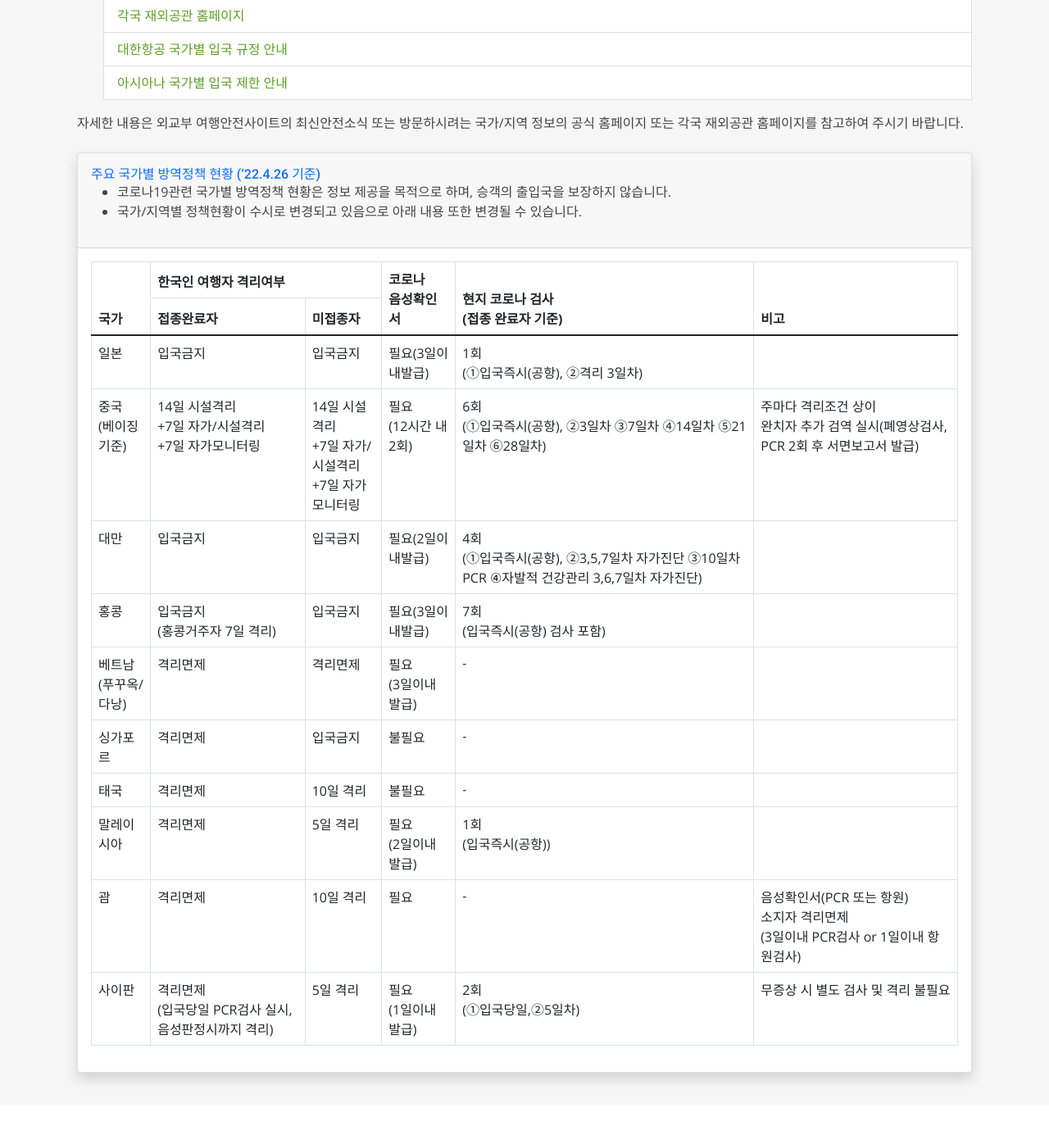
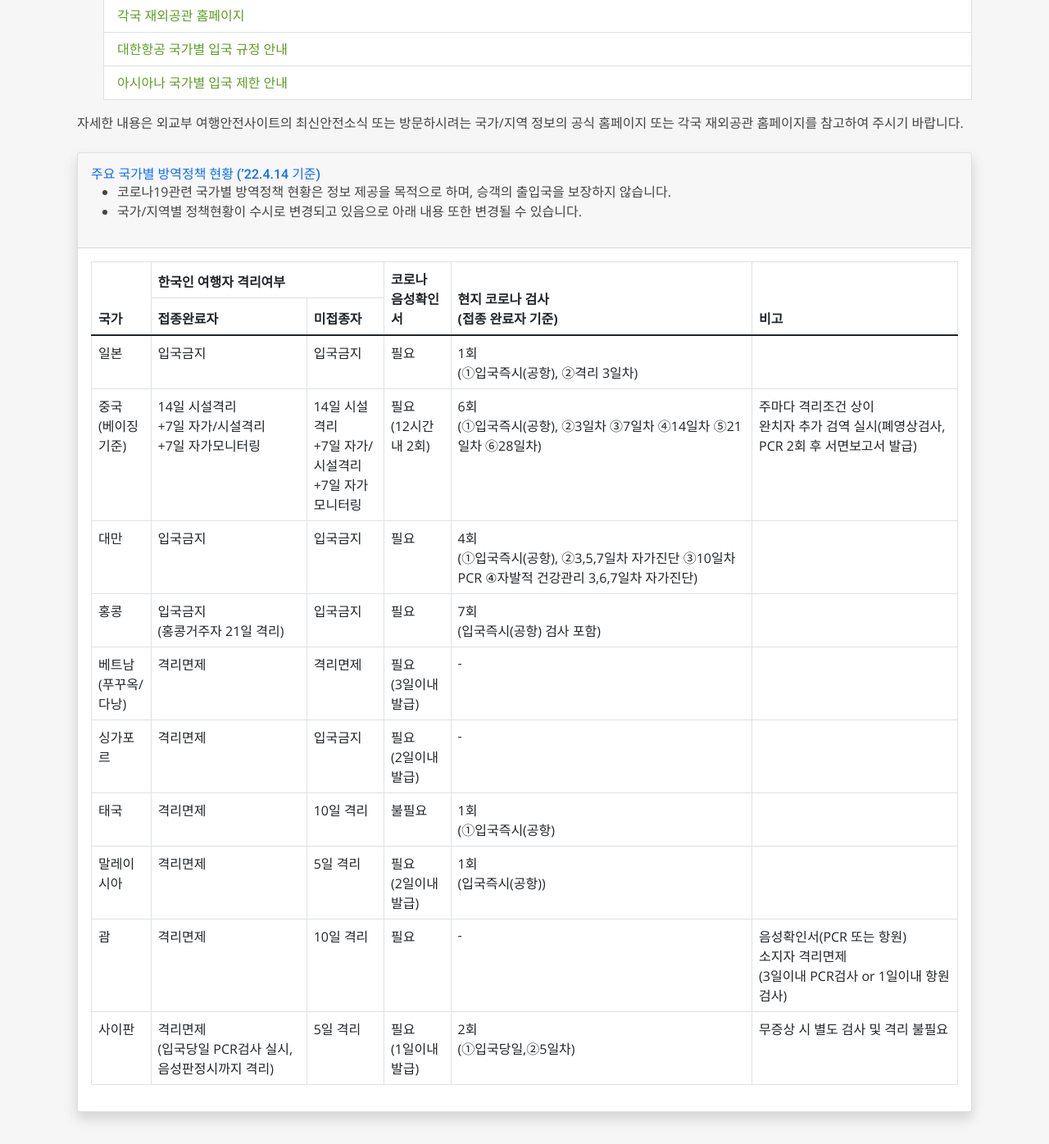
Before and after one commit to soyeonJeonDEV/Cloudme, a Django app: page /table in a window 1280 px wide. Shown: the part 228-1624 px from the top of the page at 82% size. Before the commit the page ends 1555 px from the top, so only its background shows below. Run offline with Django 3.2, Linux system fonts and the light colour scheme; some libraries are stand-ins or nearby versions.

Commit message:
modify table

```diff
--- a/django/templates/table/table.html
+++ b/django/templates/table/table.html
@@ -35,7 +35,7 @@
                     <!-- DataTales Example -->
                     <div class="card shadow mb-4">
                         <div class="card-header py-3">
-                            <h6 class="m-0 font-weight-bold text-primary">주요 국가별 방역정책 현황 (’22.4.26 기준)</h6>
+                            <h6 class="m-0 font-weight-bold text-primary">주요 국가별 방역정책 현황 (’22.4.14 기준)</h6>
                             <ul >
                                 <li>코로나19관련 국가별 방역정책 현황은 정보 제공을 목적으로 하며, 승객의 출입국을 보장하지 않습니다.</li>
                                 <li>국가/지역별 정책현황이 수시로 변경되고 있음으로 아래 내용 또한 변경될 수 있습니다.</li>
@@ -62,7 +62,7 @@
                                             <td>일본</td>
                                             <td>입국금지</td>
                                             <td>입국금지</td>
-                                            <td>필요(3일이내발급)</td>
+                                            <td>필요</td>
                                             <td>1회<br>(①입국즉시(공항), ②격리 3일차)</td>
                                             <td></td>
                                         </tr>
@@ -80,15 +80,15 @@
                                             <td>대만</td>
                                             <td>입국금지</td>
                                             <td>입국금지</td>
-                                            <td>필요(2일이내발급)</td>
+                                            <td>필요</td>
                                             <td>4회<br>(①입국즉시(공항), ②3,5,7일차 자가진단 ③10일차 PCR ④자발적 건강관리 3,6,7일차 자가진단)</td>
                                             <td></td>
                                         </tr>
                                         <tr>
                                             <td>홍콩</td>
-                                            <td>입국금지<br>(홍콩거주자 7일 격리)</td>
+                                            <td>입국금지<br>(홍콩거주자 21일 격리)</td>
                                             <td>입국금지</td>
-                                            <td>필요(3일이내발급)</td>
+                                            <td>필요</td>
                                             <td>7회<br>(입국즉시(공항) 검사 포함)</td>
                                             <td></td>
                                         </tr>
@@ -104,7 +104,7 @@
                                             <td>싱가포르</td>
                                             <td>격리면제</td>
                                             <td>입국금지</td>
-                                            <td>불필요</td>
+                                            <td>필요<br>(2일이내 발급)</td>
                                             <td>-</td>
                                             <td></td>
                                         </tr>
@@ -113,7 +113,7 @@
                                             <td>격리면제</td>
                                             <td>10일 격리</td>
                                             <td>불필요</td>
-                                            <td>-</td>
+                                            <td>1회<br>(①입국즉시(공항)</td>
                                             <td></td>
                                         </tr>
                                         <tr>
```
